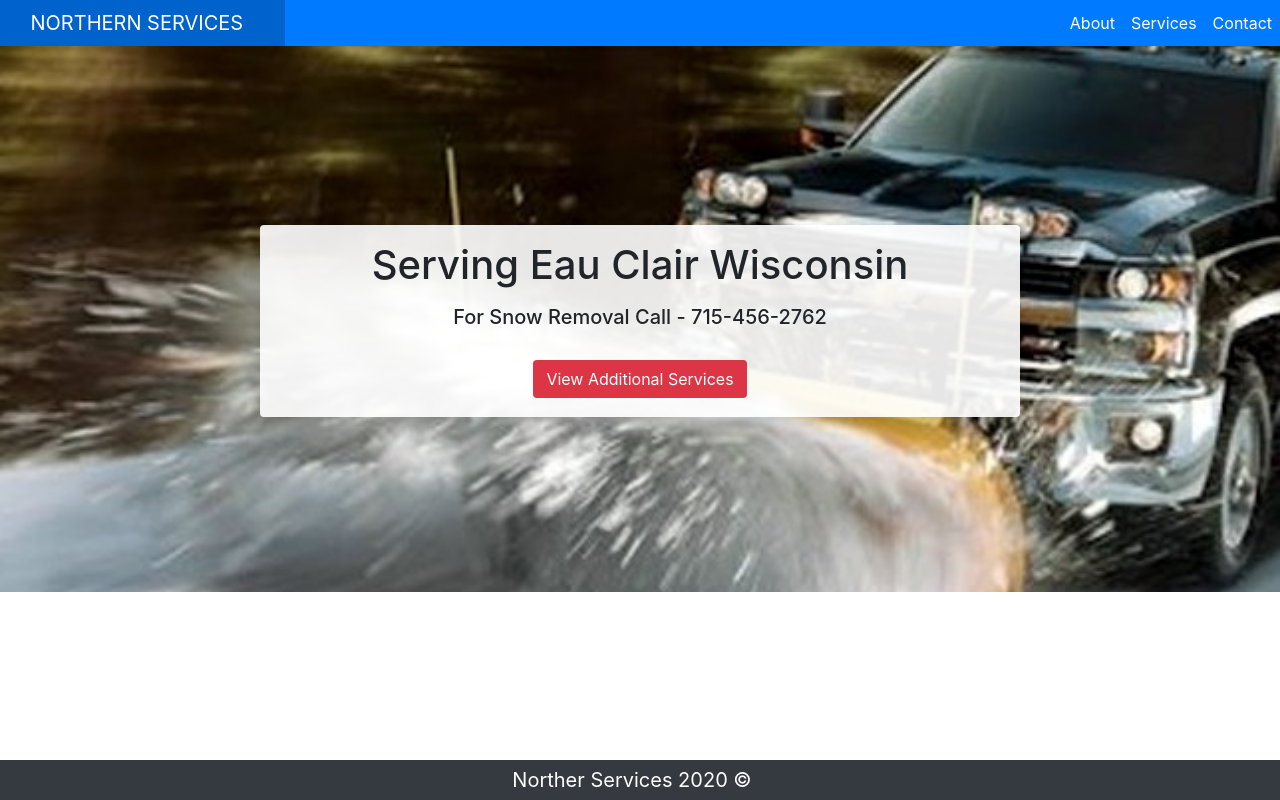
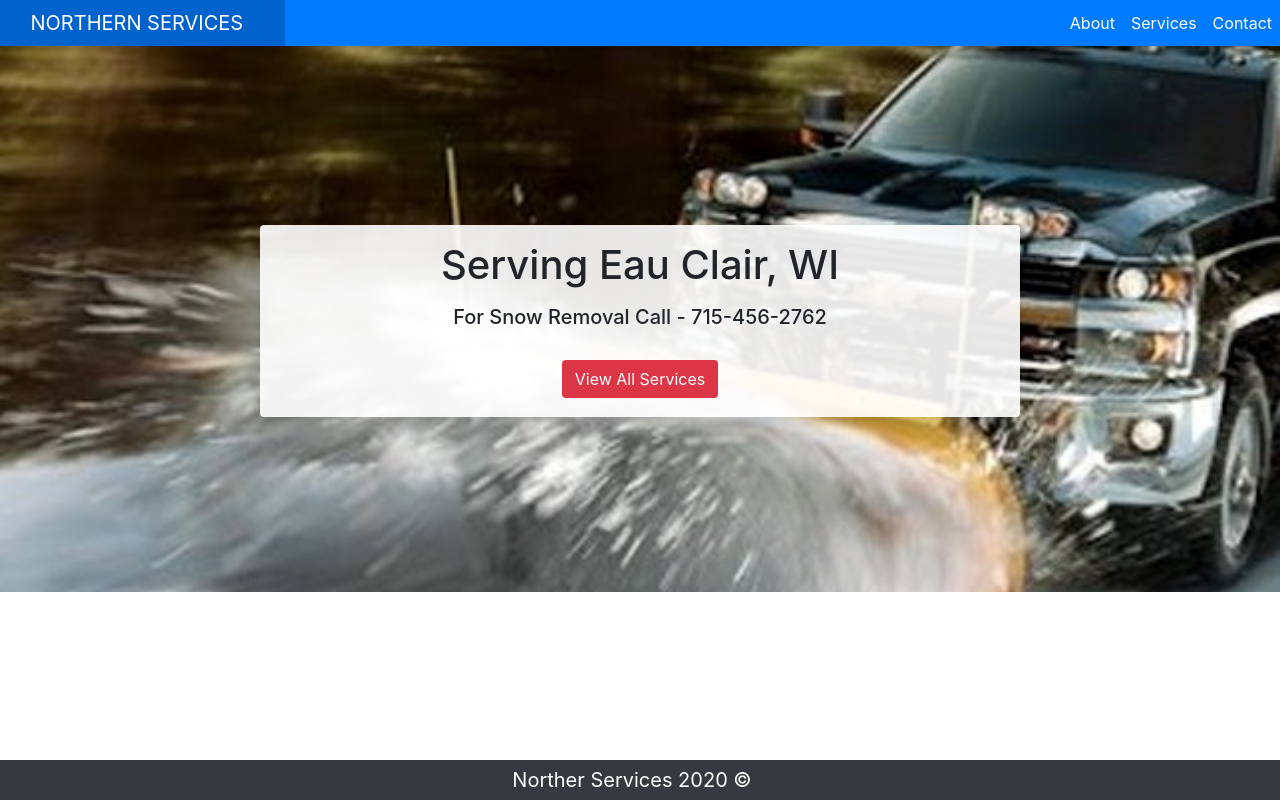
Before and after one commit to ScaledFlow/northern-service-proto, a plain HTML site: page index.html in a window 1280 px wide. Drawn offline with nearby package versions, Linux system fonts and the light colour scheme.

Commit message:
replaced lockout image, changed text

```diff
--- a/index.html
+++ b/index.html
@@ -75,13 +75,13 @@
           <div class="col-xl-10 text-center">
             <div class="highlight rounded shadow">
               <h1 class="main-text mb-3">
-                Serving Eau Clair Wisconsin
+                Serving Eau Clair, WI
               </h1>
               <h5 class="main-text mb-5">
                 For Snow Removal Call - 715-456-2762
               </h5>
               <button type="button" class="btn bg-danger text-white mt-n4">
-                <a class="text-white" href="/portfolio.html"> View Additional Services</a>
+                <a class="text-white" href="/portfolio.html"> View All Services</a>
               </button>
             </div>
           </div>
```
Also changed, not shown: portfolio.html (+1 -1 lines), assets/images/key_lock_out.jpg (added).
